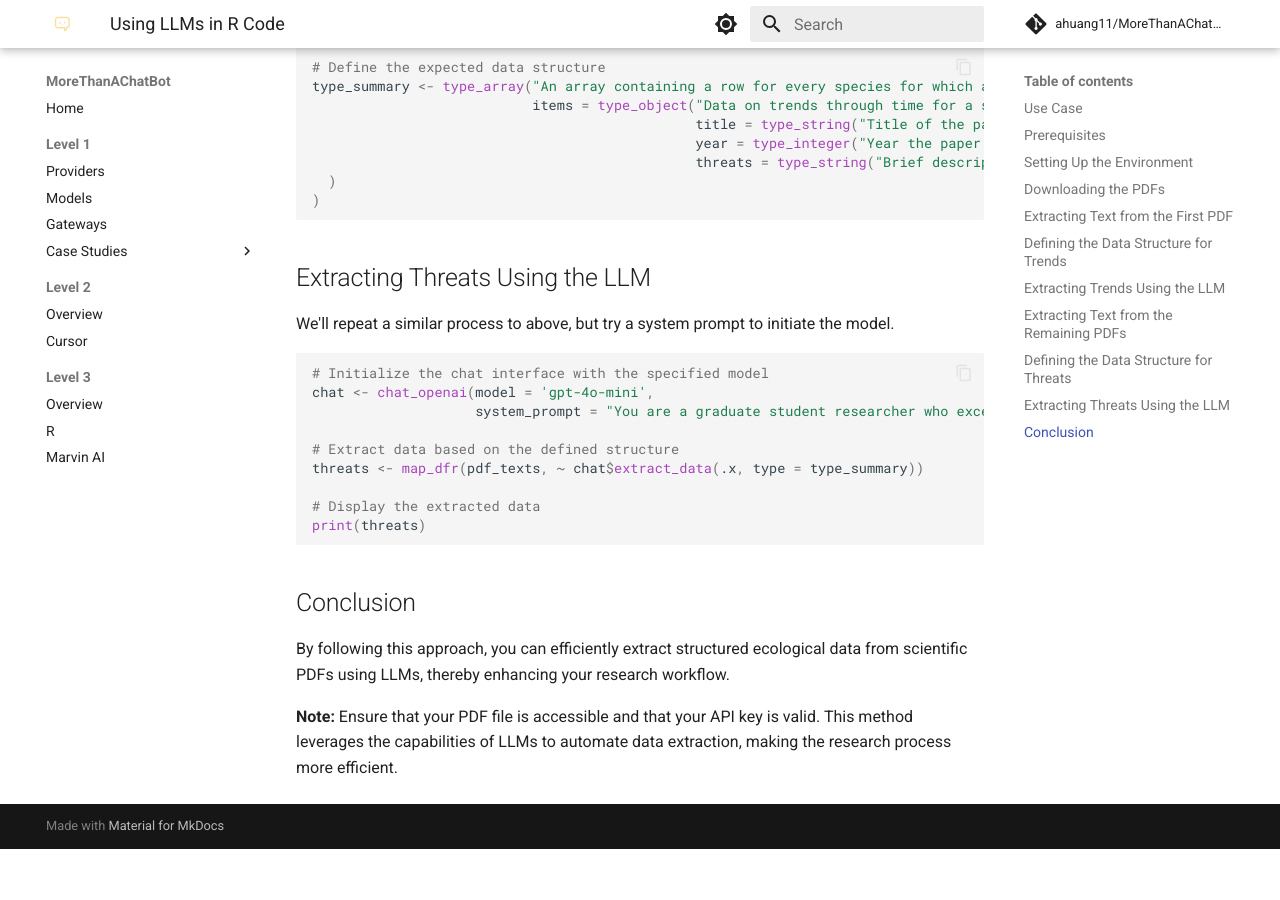
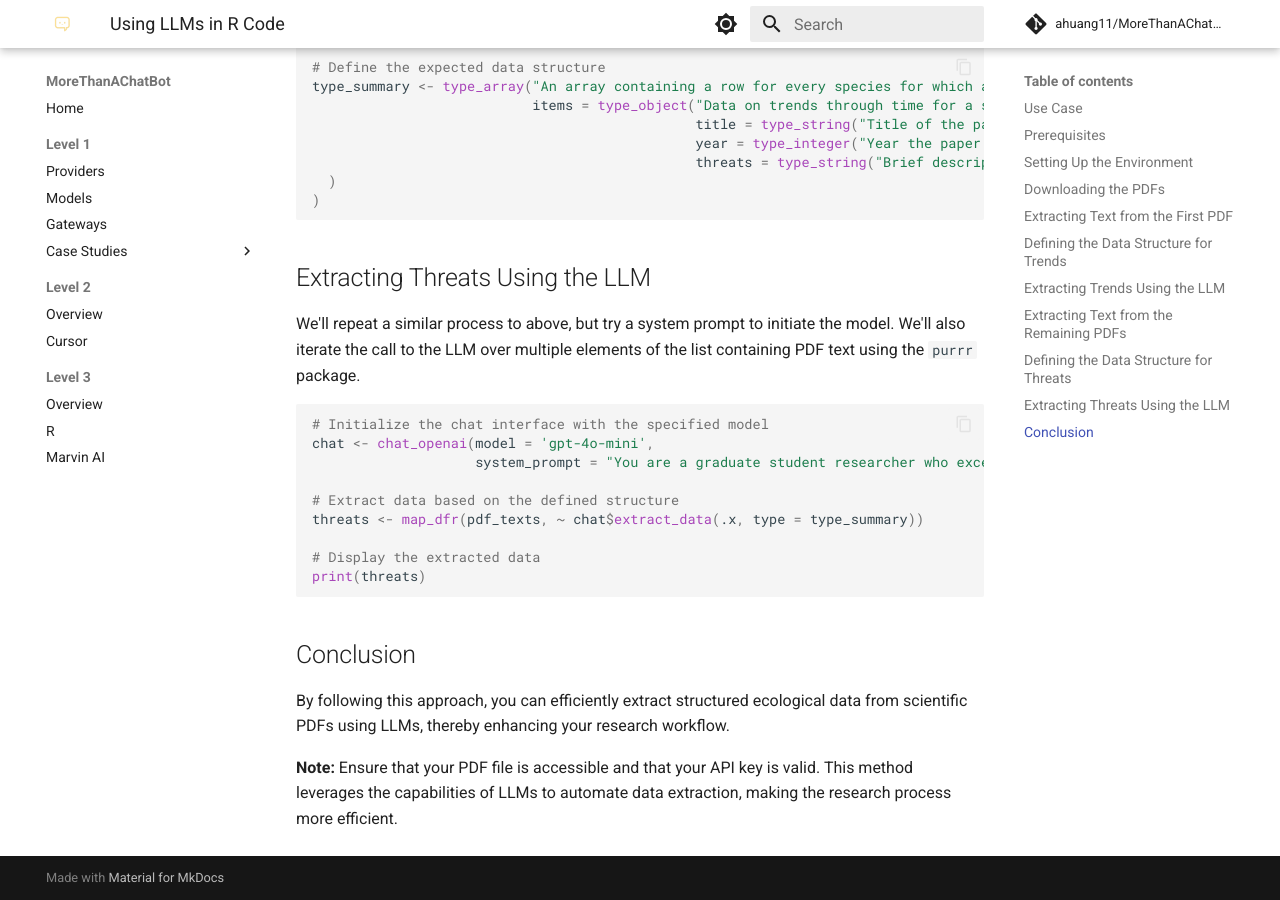
Before and after one commit to ahuang11/MoreThanAChatBot, an MkDocs documentation site: the page built from docs/level3/R_example.md, in a window 1280 px wide and 900 px high, scrolled down 3091 px. Built offline with MkDocs 1.6.1 and Material for MkDocs 9.7.7, drawn with Linux system fonts in a browser that asks for light colours; comment, search, counter and statistics services are not loaded; before the commit the page ends 3940 px from its top, so only the background shows below that.

Commit message:
Update R_example.md

````diff
--- a/docs/level3/R_example.md
+++ b/docs/level3/R_example.md
@@ -134,7 +134,7 @@ type_summary <- type_array("An array containing a row for every species for whic
 
 ## Extracting Threats Using the LLM
 
-We'll repeat a similar process to above, but try a system prompt to initiate the model.
+We'll repeat a similar process to above, but try a system prompt to initiate the model. We'll also iterate the call to the LLM over multiple elements of the list containing PDF text using the `purrr` package.
 
 ```r
 
````
